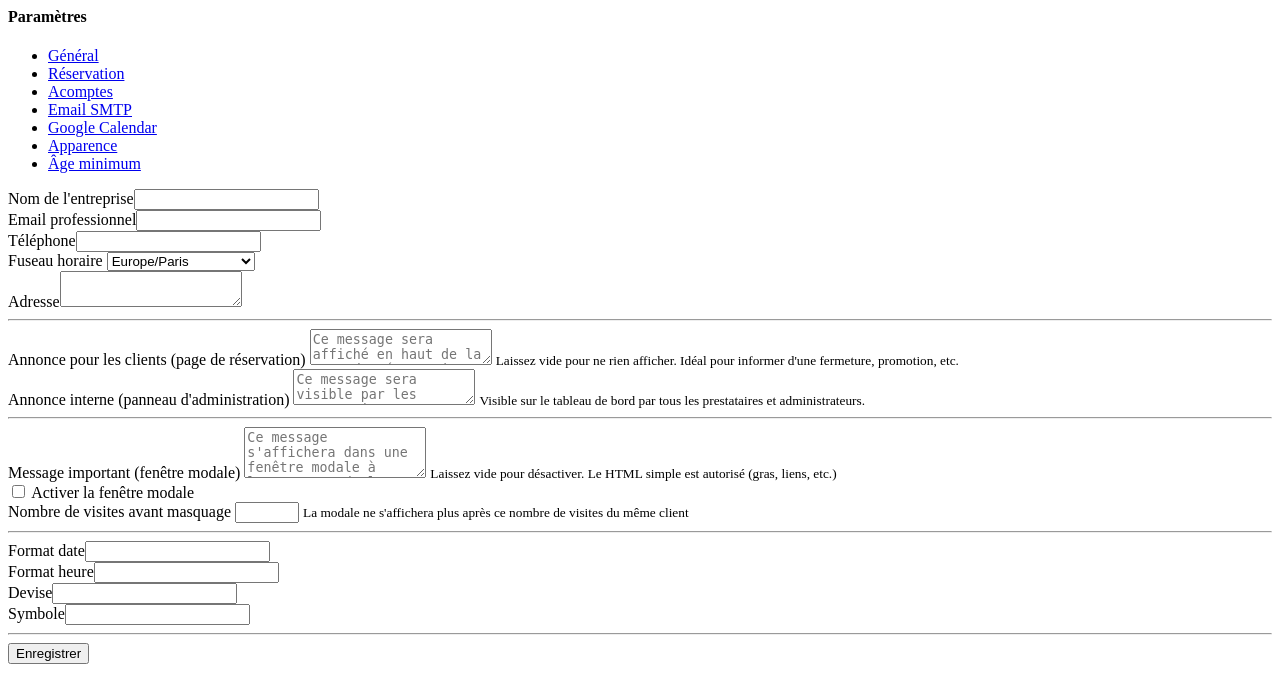
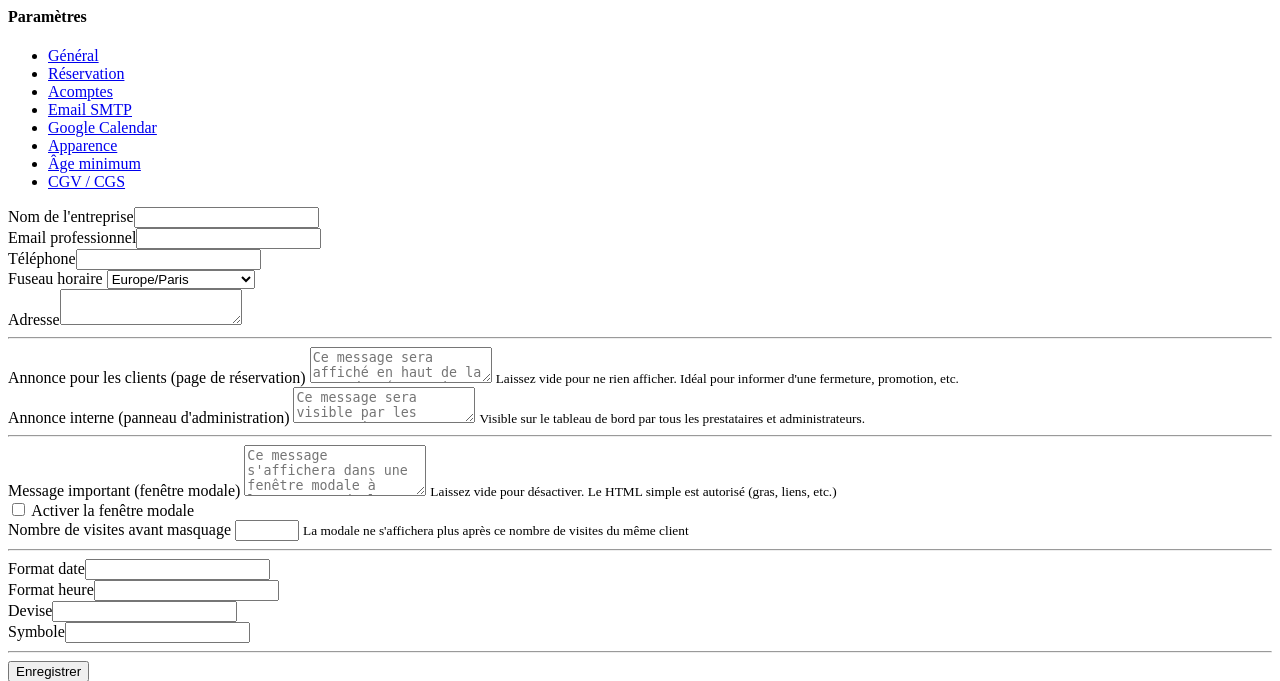
Before and after one commit to addictif80/ABAppointments, a PHP site: the page made by admin/pages/settings.php in a window 1280 px wide. Shown: the top 681 px of the page. Run offline with PHP 8.4, Linux system fonts and the light colour scheme; the template is opened without the code that fills it, so the values that code supplies are empty; some libraries are stand-ins or nearby versions.

Commit message:
CGV/CGS : acceptation obligatoire lors de la réservation
Admin (Paramètres → onglet CGV/CGS) :
- Activer/désactiver chaque case indépendamment
- Texte du lien et URL (optionnelle) pour CGV et CGS

Réservation (step 4) :
- Cases à cocher conditionnelles (affichées uniquement si activées)
- Liens s'ouvrent dans un nouvel onglet
- Validation JS bloquante avant de passer au récapitulatif

https://claude.ai/code/session_016Xp58g9M6NdofuDBTnfgLi

```diff
--- a/admin/pages/settings.php
+++ b/admin/pages/settings.php
@@ -49,6 +49,10 @@ if ($_SERVER['REQUEST_METHOD'] === 'POST') {
             'text' => ['age_min_booking', 'age_min_solo'],
             'checkbox' => ['age_check_enabled'],
         ],
+        'cgv_cgs' => [
+            'text' => ['cgv_label', 'cgv_url', 'cgs_label', 'cgs_url'],
+            'checkbox' => ['cgv_enabled', 'cgs_enabled'],
+        ],
     ];
 
     if (!isset($tabFields[$submittedTab])) {
@@ -82,6 +86,7 @@ $tab = $_GET['tab'] ?? 'general';
     <li class="nav-item"><a class="nav-link <?= $tab === 'google' ? 'active' : '' ?>" href="?page=settings&tab=google">Google Calendar</a></li>
     <li class="nav-item"><a class="nav-link <?= $tab === 'appearance' ? 'active' : '' ?>" href="?page=settings&tab=appearance">Apparence</a></li>
     <li class="nav-item"><a class="nav-link <?= $tab === 'age_check' ? 'active' : '' ?>" href="?page=settings&tab=age_check">Âge minimum</a></li>
+    <li class="nav-item"><a class="nav-link <?= $tab === 'cgv_cgs' ? 'active' : '' ?>" href="?page=settings&tab=cgv_cgs">CGV / CGS</a></li>
 </ul>
 
 <div class="card">
@@ -268,6 +273,49 @@ $tab = $_GET['tab'] ?? 'general';
         </div>
     </div>
 </div>
+            <?php elseif ($tab === 'cgv_cgs'): ?>
+<div class="row g-3">
+    <div class="col-12">
+        <div class="alert alert-info">
+            <i class="bi bi-info-circle"></i>
+            Configurez les conditions générales à accepter lors de la réservation en ligne. Chaque case à cocher est indépendante et peut être activée séparément.
+        </div>
+    </div>
+    <div class="col-12"><hr class="mt-0"><h6 class="text-muted text-uppercase small">Conditions générales de vente (CGV)</h6></div>
+    <div class="col-12">
+        <div class="form-check form-switch">
+            <input type="checkbox" name="cgv_enabled" class="form-check-input" id="cgvEnabled" <?= ab_setting('cgv_enabled', '0') === '1' ? 'checked' : '' ?>>
+            <label class="form-check-label" for="cgvEnabled"><strong>Activer la case CGV</strong></label>
+        </div>
+        <small class="text-muted">Le client devra cocher cette case avant de valider son rendez-vous.</small>
+    </div>
+    <div class="col-md-6">
+        <label class="form-label">Texte du lien</label>
+        <input type="text" name="cgv_label" class="form-control" value="<?= ab_escape(ab_setting('cgv_label', 'les conditions générales de vente')) ?>" placeholder="les conditions générales de vente">
+    </div>
+    <div class="col-md-6">
+        <label class="form-label">URL des CGV</label>
+        <input type="url" name="cgv_url" class="form-control" value="<?= ab_escape(ab_setting('cgv_url')) ?>" placeholder="https://exemple.fr/cgv">
+        <small class="text-muted">Laissez vide pour afficher le texte sans lien cliquable.</small>
+    </div>
+    <div class="col-12"><hr class="mb-0"><h6 class="text-muted text-uppercase small mt-3">Conditions générales de services (CGS)</h6></div>
+    <div class="col-12">
+        <div class="form-check form-switch">
+            <input type="checkbox" name="cgs_enabled" class="form-check-input" id="cgsEnabled" <?= ab_setting('cgs_enabled', '0') === '1' ? 'checked' : '' ?>>
+            <label class="form-check-label" for="cgsEnabled"><strong>Activer la case CGS</strong></label>
+        </div>
+        <small class="text-muted">Le client devra cocher cette case avant de valider son rendez-vous.</small>
+    </div>
+    <div class="col-md-6">
+        <label class="form-label">Texte du lien</label>
+        <input type="text" name="cgs_label" class="form-control" value="<?= ab_escape(ab_setting('cgs_label', 'les conditions générales de services')) ?>" placeholder="les conditions générales de services">
+    </div>
+    <div class="col-md-6">
+        <label class="form-label">URL des CGS</label>
+        <input type="url" name="cgs_url" class="form-control" value="<?= ab_escape(ab_setting('cgs_url')) ?>" placeholder="https://exemple.fr/cgs">
+        <small class="text-muted">Laissez vide pour afficher le texte sans lien cliquable.</small>
+    </div>
+</div>
             <?php endif; ?>
 
             <hr>
```
Also changed, not shown: public/index.php (+43 -0 lines).
